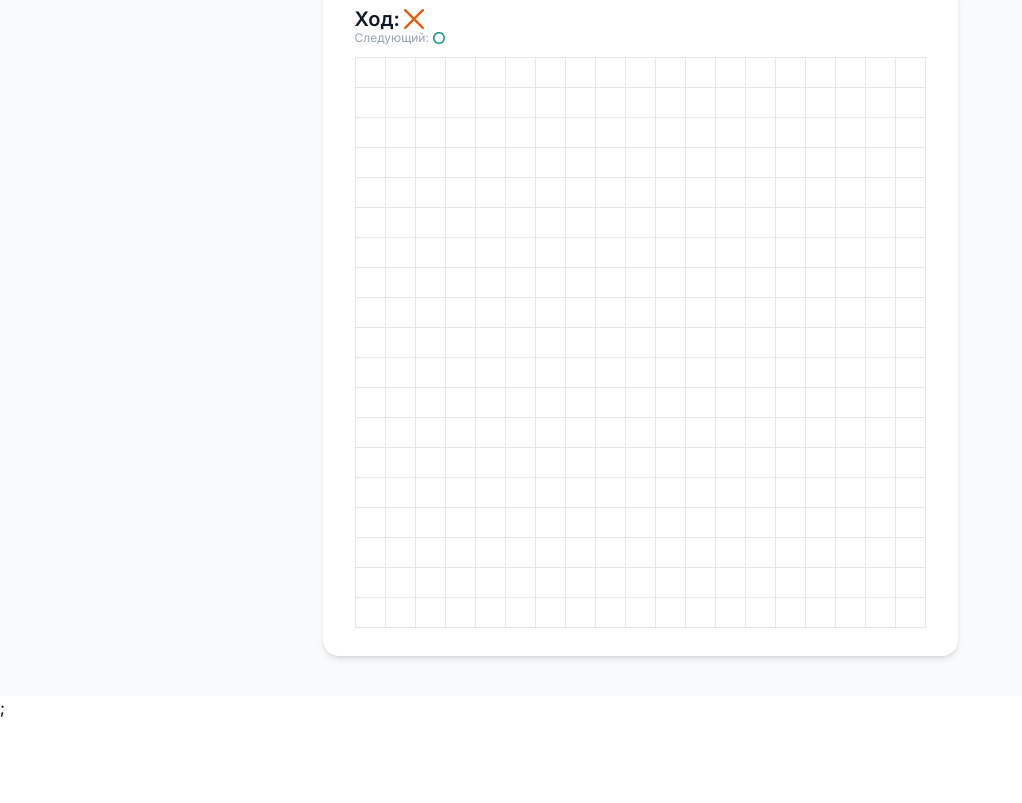
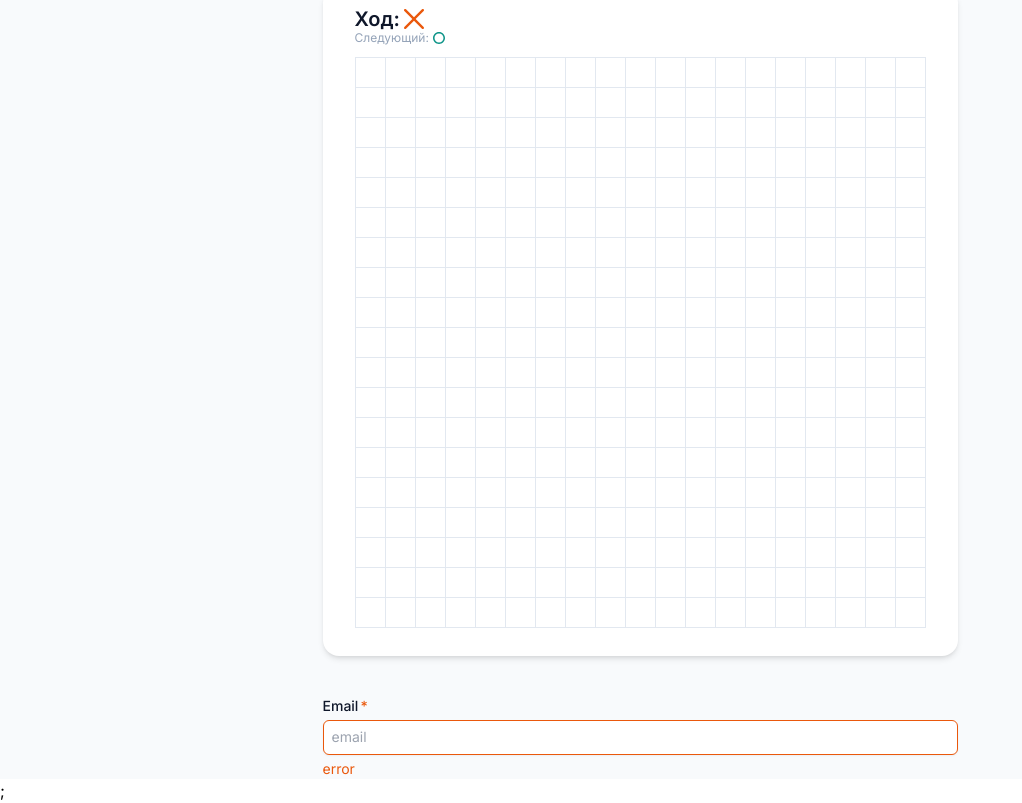
Before and after one commit to kotpilun/tik-tak-toe-online, a Next.js app: page / in a window 1280 px wide. Shown: the part 325-1128 px from the top of the page, without its empty margins (0-1022 px from the left). Before the commit the page ends 1045 px from the top, so only its background shows below. Built offline with nearby package versions, Linux system fonts and the light colour scheme.

Commit message:
add ui input

```diff
--- a/components/game-new/model/game-state-reducer.js
+++ b/components/game-new/model/game-state-reducer.js
@@ -42,6 +42,7 @@ export const gameStateReducer = (state, action) => {
   }
 };
 
+
 export const initGameState = ({
   playersCount,
   defaultTImer,
--- /dev/null
+++ b/components/uikit/ui-text-field.jsx
@@ -0,0 +1,63 @@
+import clsx from "clsx";
+
+/**
+ * UiTextField
+ *
+ * A text field component with a label, optional required indicator, and optional helper text.
+ *
+ * @param {{
+ * label?: string,
+ * required?: boolean,
+ * helperText?: string,
+ * errorText?: string
+ * ...inputProps: React.InputHTMLAttributes<HTMLInputElement> }} props
+ * @returns {JSX.Element}
+ */
+
+export function UiTextField({
+  label,
+  required,
+  helperText = "helper",
+  errorText = "error",
+  ...inputProps
+}) {
+  return (
+    <>
+      <div>
+        {label && (
+          <label
+            for="example2"
+            class={clsx(
+              required && "after:text-orange-600 after:content-['*']",
+              "mb-1 block text-sm font-medium text-slate-900 after:ml-0.5",
+            )}
+          >
+            Email
+          </label>
+        )}
+        <input
+          type="email"
+          id="example2"
+          required={required}
+          className={clsx(
+            "p-2 text-sm leading-tight block w-full border rounded-md shadow-sm disabled:cursor-not-allowed disabled:bg-gray-50 disabled:text-gray-500",
+            errorText
+              ? "focus:border-orange-600 focus:ring focus:ring-orange-600/20 border-orange-600 "
+              : "border-slate-200 focus:border-teal-600 focus:ring focus:ring-teal-600/20",
+          )}
+          {...inputProps}
+        />
+        {(helperText || errorText) && (
+          <p
+            className={clsx(
+              "mt-1 text-sm",
+              errorText ? "text-sm text-orange-600" : "text-slate-400",
+            )}
+          >
+            {errorText ?? helperText}
+          </p>
+        )}
+      </div>
+    </>
+  );
+}
--- a/pages/index.jsx
+++ b/pages/index.jsx
@@ -1,10 +1,12 @@
 import { Header } from "../components/header";
 import { Game } from "../components/game-new";
+import { UiTextField } from "../components/uikit/ui-text-field";
 
 export default function HomePage() {
   return (
     <HomePageLayout header={<Header />}>
       <Game />
+      <UiTextField label={"label"} placeholder={"email"} required />
     </HomePageLayout>
   );
 }
```
